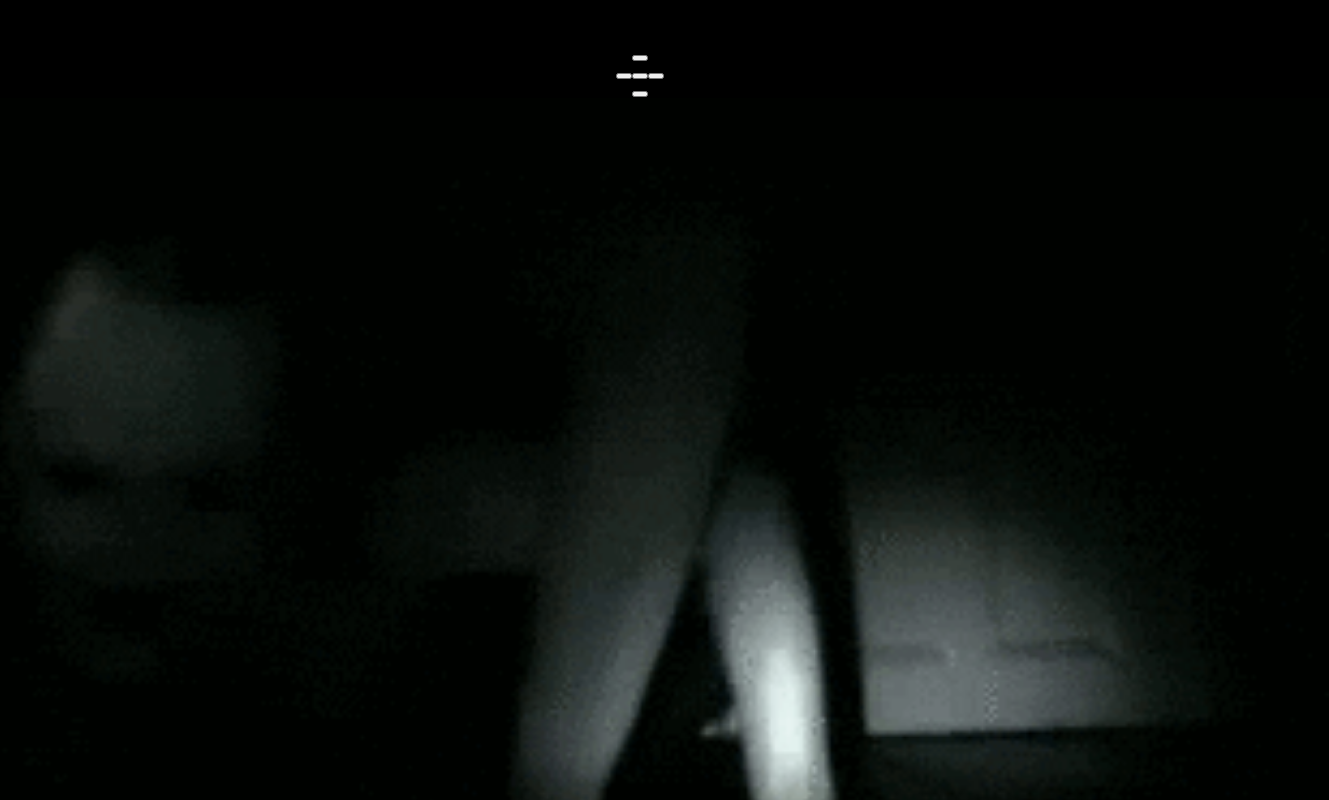
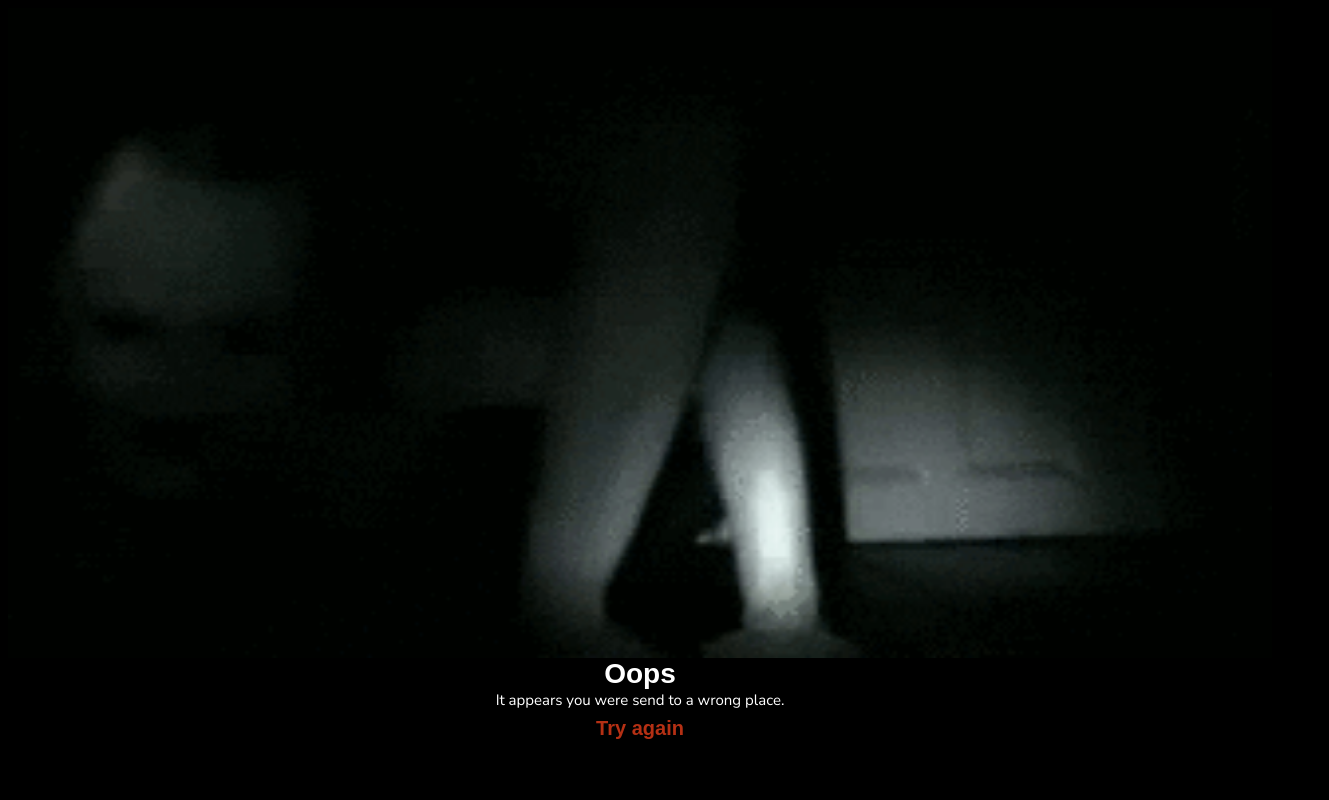
Before and after one commit to guigzzz31/hackloween, a React (Create React App) app in the folder hackloween19/: page /areyoulost in a window 1280 px wide. Shown: the top 800 px of the page, 1329 px wide, since content can reach past the window. Built offline with nearby package versions, Linux system fonts and the light colour scheme; no server answers; a web font is replaced by a local one.

Commit message:
final version

```diff
--- a/hackloween19/src/components/BoxPage.css
+++ b/hackloween19/src/components/BoxPage.css
@@ -9,7 +9,7 @@ body{
 .button{
     background-color:white;
     width: 190px;
-    height: 120px;
+    height: 100px;
     border:none;
     margin:20px 45px;
     border:1px dotted black;
@@ -19,7 +19,7 @@ body{
 }
 
 .no-top{
-  margin-top:20px;
+  margin-top:0;
 }
 
 .buttonsToClick > h1 {
--- a/hackloween19/src/components/BoxPage.jsx
+++ b/hackloween19/src/components/BoxPage.jsx
@@ -3,15 +3,9 @@ import './BoxPage.css';
 import { Link } from 'react-router-dom';
 
 
-class BoxPage extends React.Component {
-    constructor() {
-        super()
-    };
-
-
-    render() {
+function BoxPage() {
   return (
-            <div className= "buttonsToClick">
+    <div className="buttonsToClick">
       <h1>Choose wisely...</h1>
       <div className="buttonRang1">
         <Link to="/Oops"><button className="button no-top" type="button" >? </button></Link>
@@ -31,7 +25,7 @@ class BoxPage extends React.Component {
       <div className="buttonRang4">
         <Link to="/yesyouare"><button className="button" type="button" >? </button></Link>
         <Link to="/movie"><button className="button" type="button" >? </button></Link>
-                  <Link to="/behindyou"><button className="button" type="button" >? </button></Link>
+        <Link to="/movie"><button className="button" type="button" >? </button></Link>
       </div>
       <div className="buttonRang5">
         <Link to="/behindyou"><button className="button" type="button" >? </button></Link>
@@ -39,7 +33,6 @@ class BoxPage extends React.Component {
     </div>
   );
 }
-}
 
 
 export default BoxPage;
--- a/hackloween19/src/components/Haha3.jsx
+++ b/hackloween19/src/components/Haha3.jsx
@@ -1,21 +1,17 @@
 import React from 'react';
 import gifClown from './images/clown.gif'
 import './Troll.css';
-import { Link } from 'react-router-dom';
-import Footer from './Footer'
-import AudioPlayer from "react-h5-audio-player";
+import { NavLink } from 'react-router-dom';
 
-function HomePage() {
+function Haha3() {
   return(
-  <div className="homepage">
-    <AudioPlayer src="./audio/2856.mp3" autoPlay controls/>
+  <div className="troll-page">
     <img className="gif" src={gifClown} alt="zombie coming out of the earth"/>
     <h1>Oops</h1>
     <p>It appears you were send to a wrong place.</p>
-    <h1><Link to="/pick">Try again</Link></h1>
-    <Footer />
+    <h1><NavLink to="/pick" className="linkCss">Try again</NavLink></h1>
   </div>
   )
 }
 
-export default HomePage;
+export default Haha3;
--- a/hackloween19/src/components/HomePage.jsx
+++ b/hackloween19/src/components/HomePage.jsx
@@ -2,7 +2,7 @@ import React from 'react';
 import gifOeil from './images/gifOeil.gif'
 import './HomePage.css';
 import { NavLink } from 'react-router-dom';
-import Footer from './Footer'
+
 
 function HomePage() {
   return(
@@ -13,7 +13,6 @@ function HomePage() {
     <p>You've come to the right place.</p>
     <p>Yet beware... You might not get out of here.</p>
     <h1><NavLink to="/pick" className="linkCss">Come on in</NavLink></h1>
-    <Footer />
   </div>
   )
 }
--- a/hackloween19/src/components/MovieDisplay.css
+++ b/hackloween19/src/components/MovieDisplay.css
@@ -12,6 +12,7 @@
   font-family: 'Lacquer', sans-serif;
   text-align: center;
   font-size: 35px;
+  margin: 0;
 }
 
 .card p, .card a {
@@ -42,5 +43,5 @@ html {
 }
 
 .linkContainer{
-  margin-top:25px;
+  margin-top:10px;
 }
--- a/hackloween19/src/components/Troll.css
+++ b/hackloween19/src/components/Troll.css
@@ -18,8 +18,8 @@
 }
 
 .gif {
-  min-height: 775px;
-  max-height: 775px;
+  min-height: 650px;
+  max-height: 650px;
   width: auto;
 }
 .linkCss {
```
Lines whose indentation alone changed are shown as unchanged.
